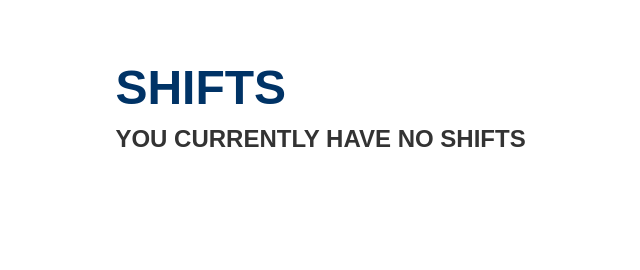
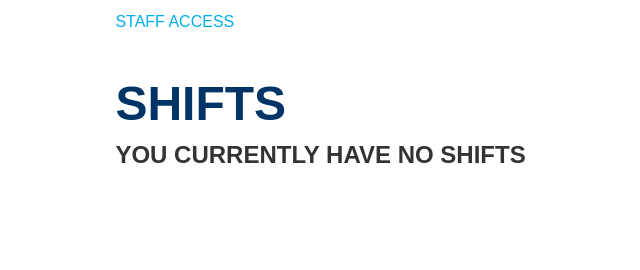
Before and after one commit to ivan-t/ewhskeyclub, a Django app: page /profile/ in a window 1280 px wide. Shown: the part 316-586 px from the top of the page, without its empty margins (115-755 px from the left). Run offline with Django 3.2, Linux system fonts and the light colour scheme; the visitor is signed in with stand-in values (Sample User, id 1); data that the repository does not hold is empty.

Commit message:
Added staff access on profile page

```diff
--- a/events/templates/profile.html
+++ b/events/templates/profile.html
@@ -42,6 +42,9 @@
                     <h2>Email: {{ userprofile.email }}</h2>
                     <h2>Last login: {{ userprofile.last_login }}</h2>
                 </div>
+                {% if user.is_staff %}
+                <a href="{% url 'admin' %}">Staff access</a>
+                {% endif %}
             </div>
             {% if shifts %}
             <div class="text-section uppercase" style="padding: 25px 10% 50px;">
```
